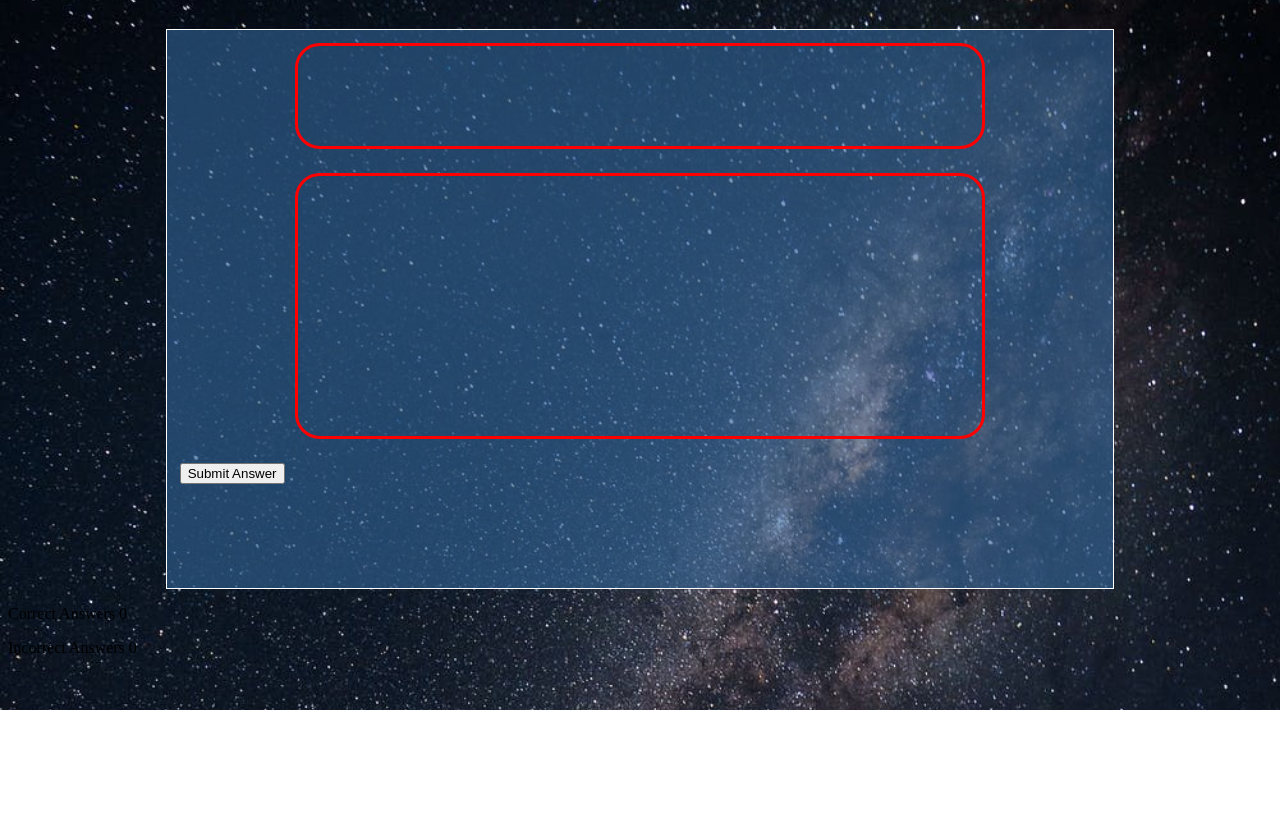
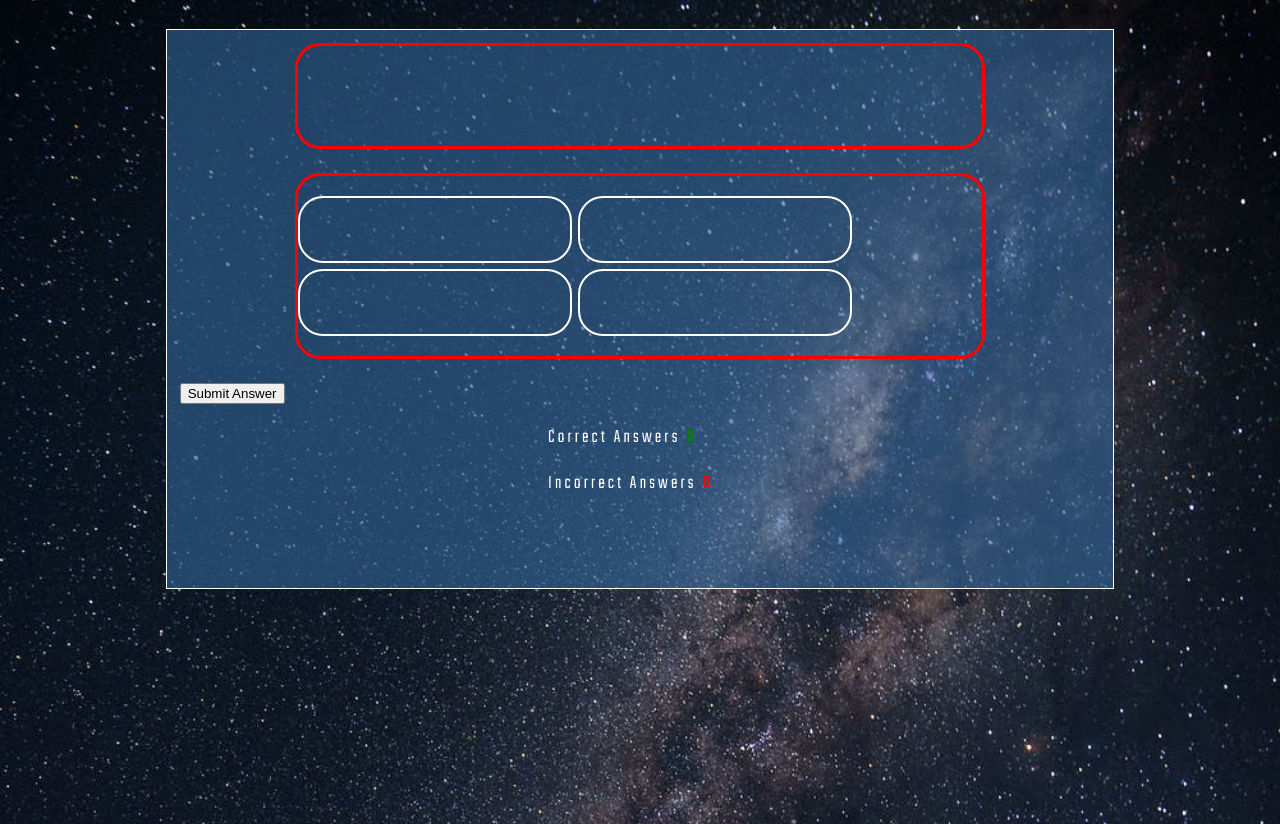
Before and after one commit to WillUnger/solar-quiz, a plain HTML site: page index.html in a window 1280 px wide. Shown: the part 90-914 px from the top of the page. Before the commit the page ends 800 px from the top, so only its background shows below. Drawn offline with Linux system fonts and the light colour scheme.

Commit message:
add score area + styling

```diff
--- a/assests/css/style.css
+++ b/assests/css/style.css
@@ -40,11 +40,50 @@ body {
 
 .answer-area {
     width: 75%;
-    height: 50%;
+    height: 35%;
     font-size: 1.5rem;
     padding: 20px 0;
     margin:1.5rem auto;
     box-sizing: border-box;
     border: solid 3px #ff0000;
     border-radius: 1.5625rem;
+
+    display: grid;
+    grid-template-columns: 40% 40%; /* set column sizes here */
+    grid-template-rows: auto auto; /* we want two rows */
+    grid-gap: 0.4rem; /* how far between cells? */
+
+
 }
+
+.answer-area div {
+    border: solid 2px #fff;
+    border-radius: 1.5625rem;
+}
+
+
+
+.score-area {
+    margin: auto;
+    font-size: 1.2rem;
+    width: 20%;
+    height: 50vh;
+    position:relative;
+    margin: auto;
+}
+
+.score-area p {
+    color: #fff;
+    font-family: 'Teko', sans-serif;
+    letter-spacing: 0.2rem;
+}
+
+#score {
+    color: green;
+    font-weight: bold;
+}
+
+#incorrect {
+    color: red;
+    font-weight: bold;
+}
--- a/index.html
+++ b/index.html
@@ -18,21 +18,23 @@
     <div class = "question-area"></div>
 
     <div class = "answer-area">
-        <div class = "choice-box" id = "choiceA"></div>
-        <div class = "choice-box" id = "choiceB"></div>
-        <div class = "choice-box" id = "choiceC"></div>
-        <div class = "choice-box" id = "choiceD"></div>
+        <div class = "btn choice--btn" id = "choiceA"></div>
+        <div class = "btn choice--btn" id = "choiceB"></div>
+        <div class = "btn choice--btn" id = "choiceC"></div>
+        <div class = "btn choice--btn" id = "choiceD"></div>
     </div>
 
-    <button data-type="submit" class="btn btn-gray">Submit Answer</button>
-    </div>
-
-
+    <button data-type="submit" class="btn submit--btn">Submit Answer</button>
 
     <div class="score-area">
         <p class="scores"> Correct Answers <span id="score">0</span>  </p>
         <p class="scores"> Incorrect Answers <span id="incorrect">0</span> </p>
     </div>
+    </div>
+
+
+
+
 
 
 
```
